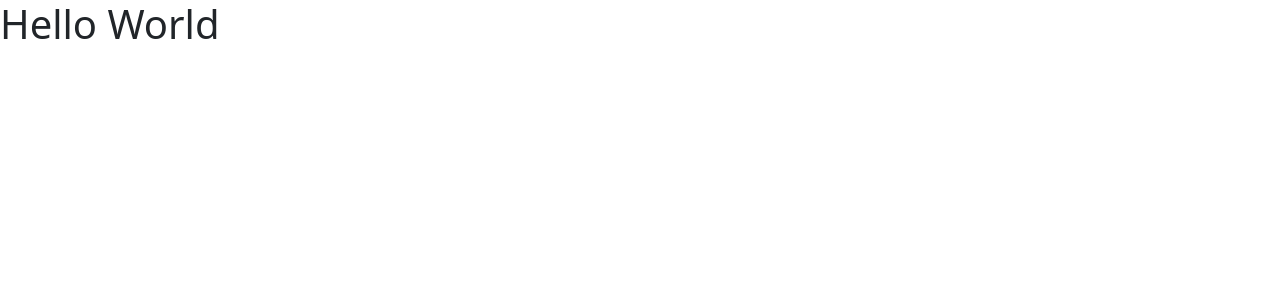
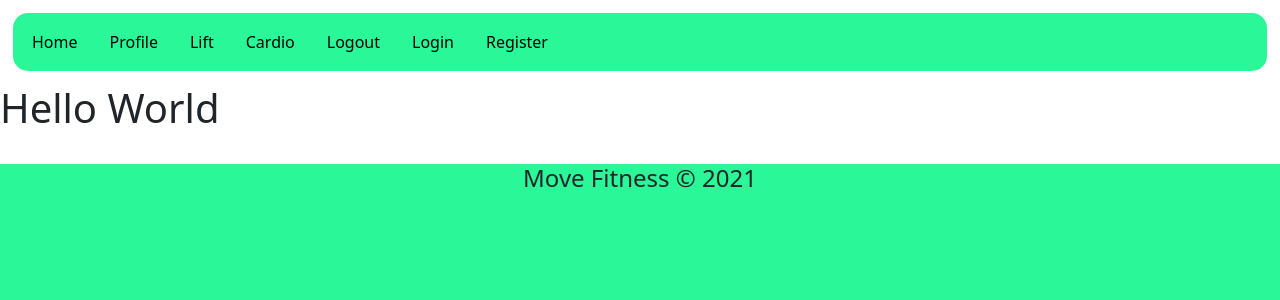
Before and after one commit to Ben-Fisch/Capstone_Frontend, a React (Create React App) app: page / in a window 1280 px wide. Shown: the top 300 px of the page. Built offline with nearby package versions, Linux system fonts and the light colour scheme.

Commit message:
Added NavBar skeleton and added a Footer

```diff
--- a/src/components/App.jsx
+++ b/src/components/App.jsx
@@ -2,7 +2,8 @@ import React, { Component } from 'react';
 import { Switch, Route, Redirect } from "react-router-dom";
 import jwtDecode from 'jwt-decode';
 import Chart from 'chart.js/auto';
-
+import Footer from './Footer/Footer';
+import NavBar from './NavBar/NavBar';
 
 class App extends Component {
     constructor(props) {
@@ -14,12 +15,10 @@ class App extends Component {
     render() {
         return (
             <div>
+                <NavBar/>
                 <h1>Hello World</h1>
 
-                <div>
-
-
-                </div>
+                <Footer/>
 
             </div>
         );
--- a/src/components/Footer/Footer.css
+++ b/src/components/Footer/Footer.css
@@ -0,0 +1,7 @@
+.footer {
+    background-color: hsl(152, 94%, 57%);
+    width: 100%;
+    box-shadow: 0 50vh 0 50vh hsl(152, 94%, 57%) ;
+    text-align: center;
+    margin-top: 2em;
+}
--- a/src/components/Footer/Footer.jsx
+++ b/src/components/Footer/Footer.jsx
@@ -0,0 +1,12 @@
+import React from 'react';
+import './Footer.css';
+
+const Footer = () => {
+    return (
+        <footer className="footer">
+            <h4>Move Fitness © 2021</h4>
+        </footer>
+     );
+}
+
+export default Footer;
--- a/src/components/NavBar/NavBar.css
+++ b/src/components/NavBar/NavBar.css
@@ -0,0 +1,92 @@
+.header {
+    background-color: #F1F1F1;
+    text-align: center;
+    padding: 16px;
+}
+
+ul {
+    list-style-type: none;
+    margin: 1%;
+    padding: .25%;
+    border-radius: 15px;
+    overflow: hidden;
+    background-color: hsl(152, 94%, 57%);
+    float:none;
+}
+nav {
+    z-index: 9999;
+}
+nav a {
+    float: left;
+    display: block;
+    color: black ;
+    text-align: center;
+    padding: 14px 16px;
+    text-decoration: none;
+    }
+    #nav a:hover {
+    background-color: black;
+    color: #F1F1F1;
+    }
+#nav a.active {
+    background-color: #F1F1F1;
+    color: white;
+    }
+.content {
+    padding: 16px;
+    }
+.sticky {
+    position: fixed;
+    top: 0;
+    width: 100%;
+    }
+.sticky + .content {
+    padding-top: 60px;
+    }
+
+.form-outline{
+        text-align: left;
+      }
+
+
+    /* style inputs and link buttons */
+input,
+ .btn {
+    width: 100%;
+    padding: 5%;
+    border: none;
+    border-radius: 4px;
+    margin: 5px 0;
+    opacity: 0.85;
+    display: inline-block;
+    font-size: 17px;
+    line-height: 10px;
+    text-decoration: none; /* remove underline from anchors */
+}
+
+input:hover,
+ .btn:hover {
+    opacity: 1;
+}
+
+/* style the submit button */
+button[type="button"] {
+    border-radius: 10px;
+    padding: 6px 5px 5px 18px;
+    background-color: #567956;
+    color: black;
+    cursor: pointer;
+    width: 60px;
+    height: auto;
+}
+
+button[type="submit"]:hover {
+    background-color: #45a049;
+    width: 50px;
+    border-radius: 10px;
+    padding: 6px 5px 5px 18px;
+    color: white;
+    cursor: pointer;
+    width: 60px;
+    height: auto;
+}
--- a/src/components/NavBar/NavBar.jsx
+++ b/src/components/NavBar/NavBar.jsx
@@ -0,0 +1,41 @@
+import React from 'react';
+import './NavBar.css';
+import { Link } from 'react-router-dom';
+
+
+
+const NavBar = ({user}) => {
+
+    const logoutUser = () => {
+        localStorage.removeItem('token');
+        window.location = ('/')
+    }
+
+    return (
+<nav>
+
+            {user && <h4> Welcome {user.username} </h4>}
+            <ul>
+                <React.Fragment>
+                        <Link to ='/Home'> <li>Home</li> </Link>
+                        <Link to ='/Profile'> <li>Profile</li> </Link>
+                        <Link to ='/Lifting'> <li>Lift</li> </Link>
+                        <Link to ='/Cardio'> <li>Cardio</li> </Link>
+                        <Link onClick={() => logoutUser()}> <li> Logout </li></Link>
+
+                </React.Fragment>
+
+            {!user &&
+                    <React.Fragment>
+                        <Link to ='/Login'> <li>Login</li> </Link>
+                        <Link to ='/Register'> <li>Register</li> </Link>
+                    </React.Fragment>
+
+            }
+            </ul>
+
+</nav>
+    );
+}
+
+export default NavBar;
```
